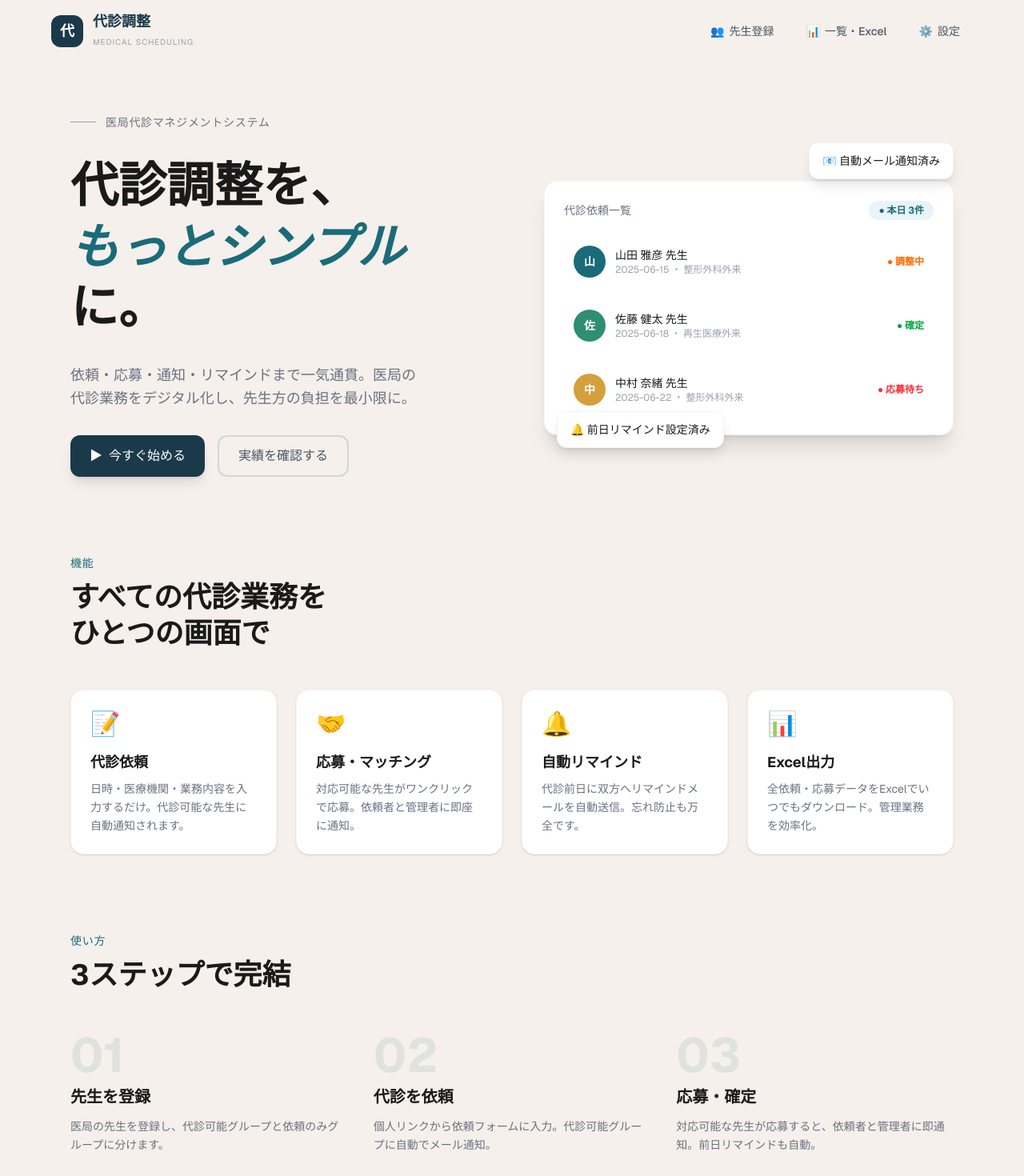
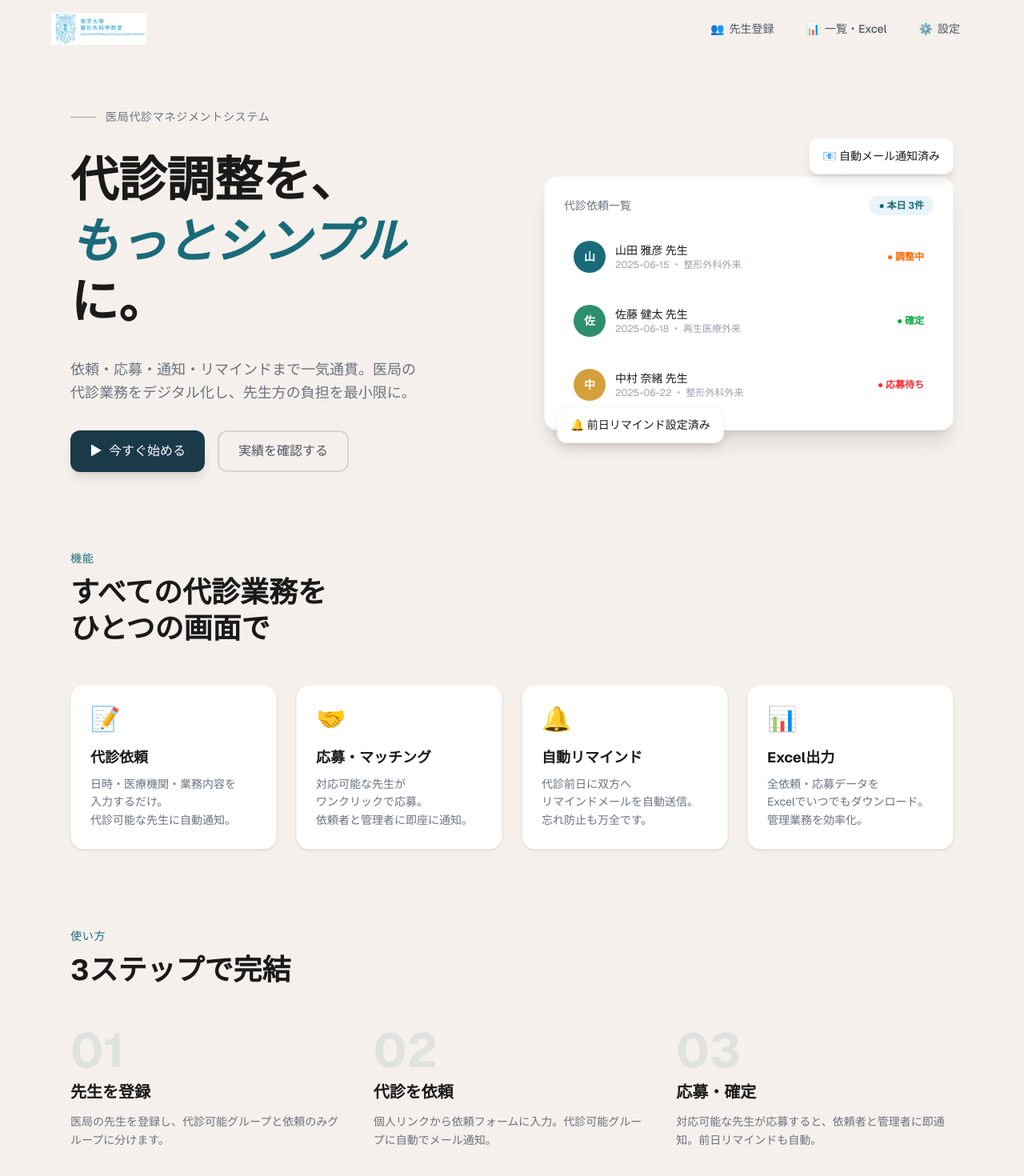
Before and after one commit to joe-ort/daishin-app, a Next.js app: page / in a window 1280 px wide. Shown: the top 1470 px of the page at 80% size. Built offline with nearby package versions, Linux system fonts and the light colour scheme.

Commit message:
ロゴを東大整形に変更、機能カード説明文の改行修正

```diff
--- a/app/page.tsx
+++ b/app/page.tsx
@@ -14,22 +14,22 @@ const features = [
   {
     icon: '📝',
     title: '代診依頼',
-    desc: '日時・医療機関・業務内容を入力するだけ。代診可能な先生に自動通知されます。',
+    lines: ['日時・医療機関・業務内容を', '入力するだけ。', '代診可能な先生に自動通知。'],
   },
   {
     icon: '🤝',
     title: '応募・マッチング',
-    desc: '対応可能な先生がワンクリックで応募。依頼者と管理者に即座に通知。',
+    lines: ['対応可能な先生が', 'ワンクリックで応募。', '依頼者と管理者に即座に通知。'],
   },
   {
     icon: '🔔',
     title: '自動リマインド',
-    desc: '代診前日に双方へリマインドメールを自動送信。忘れ防止も万全です。',
+    lines: ['代診前日に双方へ', 'リマインドメールを自動送信。', '忘れ防止も万全です。'],
   },
   {
     icon: '📊',
     title: 'Excel出力',
-    desc: '全依頼・応募データをExcelでいつでもダウンロード。管理業務を効率化。',
+    lines: ['全依頼・応募データを', 'Excelでいつでもダウンロード。', '管理業務を効率化。'],
   },
 ];
 
@@ -123,7 +123,11 @@ export default function Home() {
             <div key={i} className="bg-white rounded-2xl p-6 shadow-sm border border-gray-100 hover:shadow-md transition-shadow">
               <div className="text-3xl mb-4">{f.icon}</div>
               <h3 className="font-bold text-lg mb-2">{f.title}</h3>
-              <p className="text-sm text-gray-500 leading-relaxed">{f.desc}</p>
+              <p className="text-sm text-gray-500 leading-relaxed">
+                {f.lines.map((line, j) => (
+                  <span key={j}>{line}<br /></span>
+                ))}
+              </p>
             </div>
           ))}
         </div>
--- a/components/Nav.tsx
+++ b/components/Nav.tsx
@@ -20,13 +20,7 @@ export default function Nav() {
     <nav className="px-6 py-4">
       <div className="max-w-6xl mx-auto flex items-center justify-between">
         <Link href="/" className="flex items-center gap-3">
-          <div className="w-10 h-10 bg-[#1a3a4a] rounded-xl flex items-center justify-center">
-            <span className="text-white text-lg font-bold">代</span>
-          </div>
-          <div>
-            <span className="font-bold text-[#1a3a4a] text-lg leading-tight block">代診調整</span>
-            <span className="text-[10px] text-gray-400 tracking-widest uppercase">Medical Scheduling</span>
-          </div>
+          <img src="/logo.png" alt="東京大学整形外科学教室" className="h-10 object-contain" />
         </Link>
         <div className="flex items-center gap-2">
           {links.map(link => (
```
Also changed, not shown: public/logo.png (added).
